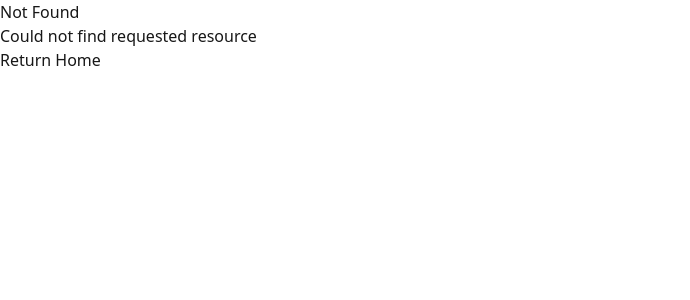
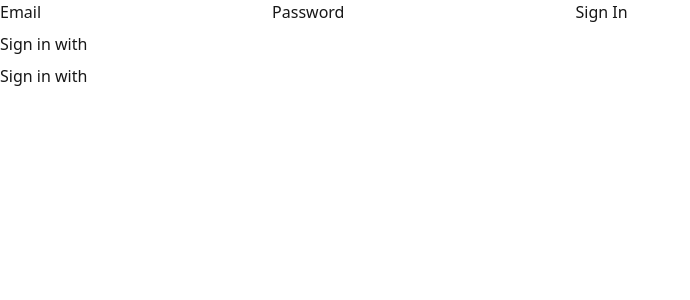
Before and after one commit to git-betsyg/Turborepo, a Next.js app in the folder apps/web/: page /signin in a window 1280 px wide. Before the commit this address had no page. Shown: the top 300 px of the page, without its empty margins (0-690 px from the left). Built offline with nearby package versions, Linux system fonts and the light colour scheme.

Commit message:
feat(next-auth): 加入身份验证

```diff
--- /dev/null
+++ b/apps/web/app/api/auth/[...nextauth]/route.ts
@@ -0,0 +1,2 @@
+import { handlers } from "@/auth"
+export const { GET, POST } = handlers
--- /dev/null
+++ b/apps/web/app/error/page.tsx
@@ -0,0 +1,38 @@
+"use client"
+
+import { useSearchParams } from "next/navigation"
+
+enum Error {
+    Configuration = "Configuration",
+}
+
+const errorMap = {
+    [Error.Configuration]: (
+        <p>
+            There was a problem when trying to authenticate. Please contact us if this
+            error persists. Unique error code:{" "}
+            <code className="rounded-sm bg-slate-100 p-1 text-xs">Configuration</code>
+        </p>
+    ),
+}
+
+export default function AuthErrorPage() {
+    const search = useSearchParams()
+    const error = search.get("error") as Error
+
+    return (
+        <div className="flex h-screen w-full flex-col items-center justify-center">
+            <a
+                href="#"
+                className="block max-w-sm rounded-lg border border-gray-200 bg-white p-6 text-center shadow hover:bg-gray-100 dark:border-gray-700 dark:bg-gray-800 dark:hover:bg-gray-700"
+            >
+                <h5 className="mb-2 flex flex-row items-center justify-center gap-2 text-xl font-bold tracking-tight text-gray-900 dark:text-white">
+                    Something went wrong
+                </h5>
+                <div className="font-normal text-gray-700 dark:text-gray-400">
+                    {errorMap[error] || "Please contact us if this error persists."}
+                </div>
+            </a>
+        </div>
+    )
+}
--- /dev/null
+++ b/apps/web/app/signin/page.tsx
@@ -0,0 +1,66 @@
+import { redirect } from "next/navigation"
+import { signIn, auth, providerMap } from "@/auth"
+import { AuthError } from "next-auth"
+
+const SIGNIN_ERROR_URL='/error'
+
+export default async function SignInPage(props: {
+    searchParams: { callbackUrl: string | undefined }
+}) {
+    return (
+        <div className="flex flex-col gap-2">
+            <form
+                action={async (formData) => {
+                    "use server"
+                    try {
+                        await signIn("credentials", formData)
+                    } catch (error) {
+                        if (error instanceof AuthError) {
+                            return redirect(`${SIGNIN_ERROR_URL}?error=${error.type}`)
+                        }
+                        throw error
+                    }
+                }}
+            >
+                <label htmlFor="email">
+                    Email
+                    <input name="email" id="email" />
+                </label>
+                <label htmlFor="password">
+                    Password
+                    <input name="password" id="password" />
+                </label>
+                <input type="submit" value="Sign In" />
+            </form>
+            {Object.values(providerMap).map((provider) => (
+                <form
+                    action={async () => {
+                        "use server"
+                        try {
+                            await signIn(provider.id, {
+                                redirectTo: props.searchParams?.callbackUrl ?? "",
+                            })
+                        } catch (error) {
+                            // Signin can fail for a number of reasons, such as the user
+                            // not existing, or the user not having the correct role.
+                            // In some cases, you may want to redirect to a custom error
+                            if (error instanceof AuthError) {
+                                return redirect(`${SIGNIN_ERROR_URL}?error=${error.type}`)
+                            }
+
+                            // Otherwise if a redirects happens Next.js can handle it
+                            // so you can just re-thrown the error and let Next.js handle it.
+                            // Docs:
+                            // https://nextjs.org/docs/app/api-reference/functions/redirect#server-component
+                            throw error
+                        }
+                    }}
+                >
+                    <button type="submit">
+                        <span>Sign in with {provider.name}</span>
+                    </button>
+                </form>
+            ))}
+        </div>
+    )
+}
--- /dev/null
+++ b/apps/web/app/signout/page.tsx
@@ -0,0 +1,17 @@
+import { signOut } from "@/auth"
+
+export default function SignOutPage() {
+    return (
+        <div>
+            <h5>Are you sure you want to sign out?</h5>
+            <form
+                action={async (formData) => {
+                    "use server"
+                    await signOut()
+                }}
+            >
+                <button type="submit">Sign out</button>
+            </form>
+        </div>
+    )
+}
--- /dev/null
+++ b/apps/web/auth.ts
@@ -0,0 +1,97 @@
+import NextAuth from "next-auth";
+import GitHub from "next-auth/providers/github";
+import { ZodError } from "zod";
+import Credentials from "next-auth/providers/credentials";
+import { signInSchema } from "./lib/zod";
+import type { Provider } from "next-auth/providers";
+import "next-auth/jwt";
+
+const providers: Provider[] = [
+  Credentials({
+    // You can specify which fields should be submitted, by adding keys to the `credentials` object.
+    // e.g. domain, username, password, 2FA token, etc.
+    credentials: {
+      email: {},
+      password: {},
+    },
+    authorize: async (credentials) => {
+      try {
+        let user = null;
+
+        const { email, password } = await signInSchema.parseAsync(credentials);
+
+        // todo
+        // logic to salt and hash password
+        // const pwHash = await bcrypt.hash(password, 10);
+
+        // todo
+        // logic to verify if the user exists
+        // user = await getUserFromDb(email, pwHash)
+
+        if (!user) {
+          // No user found, so this is their first attempt to login
+          // Optionally, this is also the place you could do a user registration
+          throw new Error("Invalid credentials.");
+        }
+
+        // return user object with their profile data
+        return user;
+      } catch (error) {
+        if (error instanceof ZodError) {
+          // Return `null` to indicate that the credentials are invalid
+          return null;
+        }
+      }
+    },
+  }),
+  GitHub,
+];
+
+export const providerMap = providers
+  .map((provider) => {
+    if (typeof provider === "function") {
+      const providerData = provider();
+      return { id: providerData.id, name: providerData.name };
+    } else {
+      return { id: provider.id, name: provider.name };
+    }
+  })
+  .filter((provider) => provider.id !== "credentials");
+
+export const { handlers, signIn, signOut, auth } = NextAuth({
+  providers,
+  pages: {
+    signIn: "/signin",
+    error: "/error",
+  },
+  callbacks: {
+    authorized: async ({ auth }) => {
+      // Logged in users are authenticated, otherwise redirect to login page
+      return !!auth;
+    },
+    jwt({ token, trigger, session, account }) {
+      if (trigger === "update") token.name = session.user.name;
+      if (account?.provider === "github") {
+        return { ...token, accessToken: account.access_token };
+      }
+      return token;
+    },
+    async session({ session, token }) {
+      if (token?.accessToken) session.accessToken = token.accessToken;
+
+      return session;
+    },
+  },
+});
+
+declare module "next-auth" {
+  interface Session {
+    accessToken?: string;
+  }
+}
+
+declare module "next-auth/jwt" {
+  interface JWT {
+    accessToken?: string;
+  }
+}
--- /dev/null
+++ b/apps/web/lib/zod.ts
@@ -0,0 +1,11 @@
+import { object, string } from "zod"
+
+export const signInSchema = object({
+    email: string({ required_error: "Email is required" })
+        .min(1, "Email is required")
+        .email("Invalid email"),
+    password: string({ required_error: "Password is required" })
+        .min(1, "Password is required")
+        .min(8, "Password must be more than 8 characters")
+        .max(32, "Password must be less than 32 characters"),
+})
--- a/apps/web/package.json
+++ b/apps/web/package.json
@@ -12,7 +12,9 @@
   },
   "dependencies": {
     "@repo/ui": "*",
+    "auth": "1.2.3",
     "next": "15.0.3",
+    "next-auth": "^5.0.0-beta.25",
     "react": "19.0.0-rc-66855b96-20241106",
     "react-dom": "19.0.0-rc-66855b96-20241106",
     "swr": "^2.2.5",
```
Also changed, not shown: apps/web/middleware.ts (added, +11 -0 lines), 1 other file (tests, documents, lock files or other folders).
